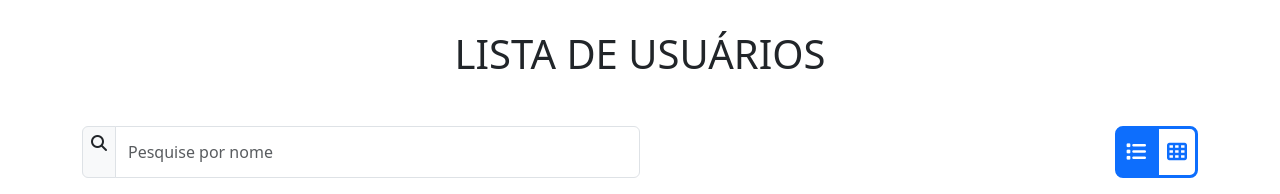
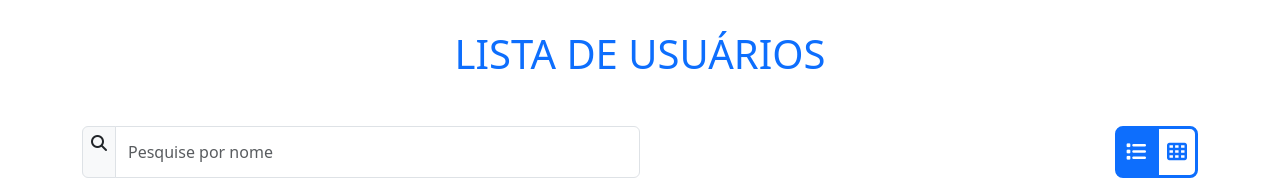
Before and after one commit to kaikem/OverCRUD, a PHP site: page /usulista.php in a window 1280 px wide. Shown: the part 66-260 px from the top of the page. Run offline with PHP 8.4, Linux system fonts and the light colour scheme; the visitor is signed in with stand-in values (Sample User, id 1); data that the repository does not hold is empty; some libraries are stand-ins or nearby versions.

Commit message:
Update usulista.php
Cor do título.

```diff
--- a/overcrud/usulista.php
+++ b/overcrud/usulista.php
@@ -36,7 +36,7 @@ require_once 'usumodal.php';
         <div class="row d-flex mt-5" id="appBody">
 
             <!-- TÍTULO DA SEÇÃO -->
-            <h1 class="text-center display-6 my-5">LISTA DE USUÁRIOS</h1>
+            <h1 class="text-center text-primary display-6 my-5">LISTA DE USUÁRIOS</h1>
 
             <!-- PESQUISA & BOTÕES DE MODO DE DISPLAY -->
             <?php require_once 'pesquisaDisplay.php' ?>
```
